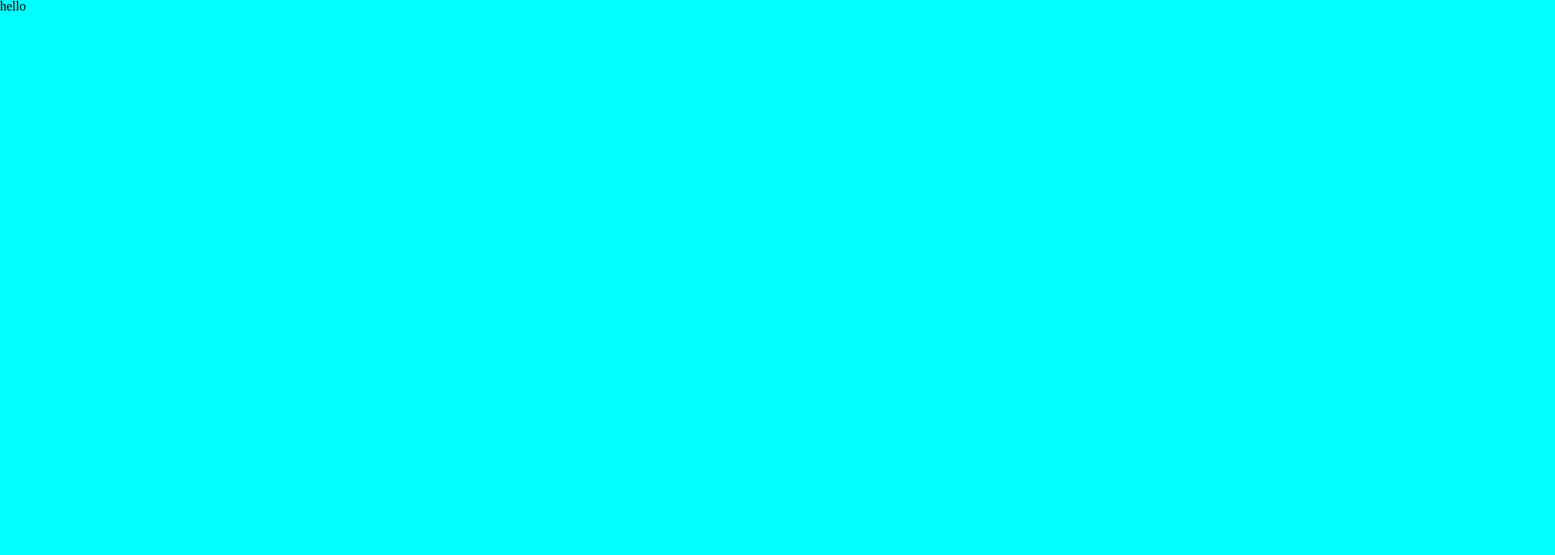
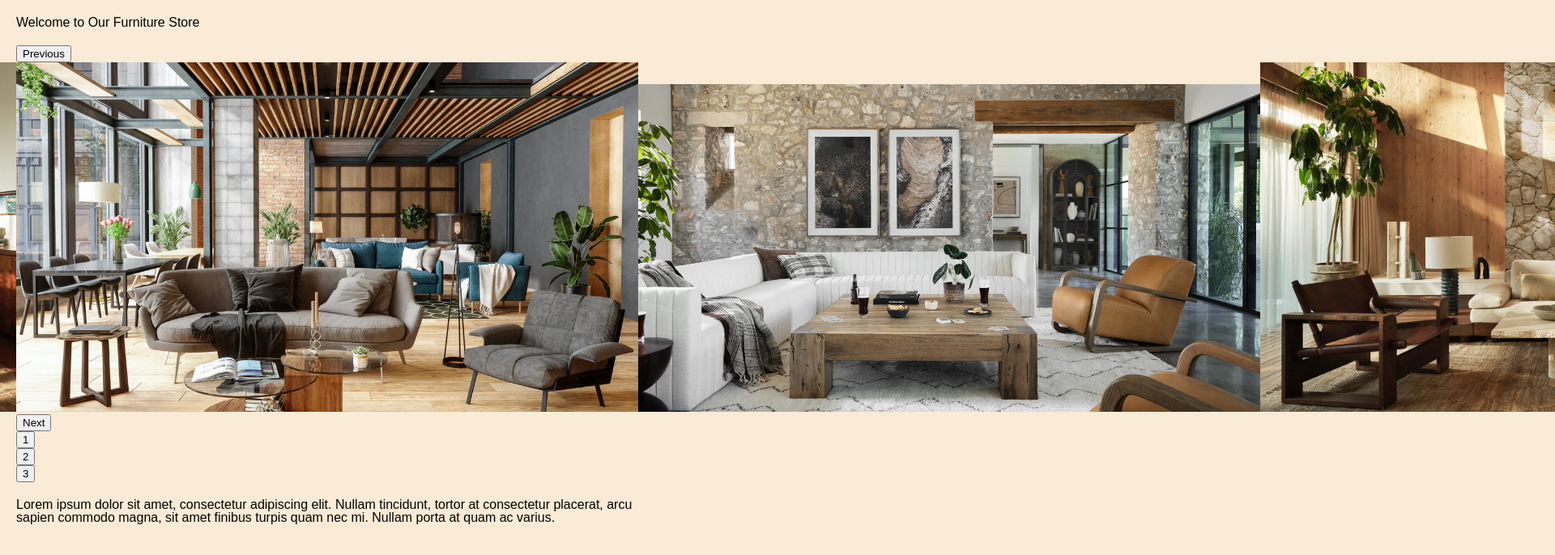
Before and after one commit to sajaffrey/js-library, a website: page index.html in a window 1280 px wide. Shown: the top 686 px of the page at 81% size, 1920 px wide, since content can reach past the window. Drawn offline with nearby package versions, Linux system fonts and the light colour scheme.

Commit message:
a commit

```diff
--- a/assets/css/style.css
+++ b/assets/css/style.css
@@ -1,4 +1,30 @@
-body{
-    background-color: aqua;
+/* Mobile-first responsive styles */
+    body {
+        font-family: Arial, sans-serif;
+        margin: 0;
+        padding: 0;
+        background-color: antiquewhite;
+      }
 
+      /* Hide the scrollbar */
+body::-webkit-scrollbar {
+    display: none;
 }
+
+      .container {
+        max-width: 100%;
+        padding: 20px;
+      }
+      .slider {
+        margin: 20px auto;
+      }
+      .slider img {
+        max-width: 100%;
+        height: auto;
+      }
+      /* Media query for desktop */
+      @media screen and (min-width: 768px) {
+        .container {
+          max-width: 768px;
+        }
+      }
--- a/assets/main/main.js
+++ b/assets/main/main.js
@@ -0,0 +1,9 @@
+// Your custom JavaScript using third-party libraries
+    // Example: Initialize Slick slider
+    $(document).ready(function(){
+        $('.slider').slick({
+          dots: true,
+          autoplay: true,
+          autoplaySpeed: 1000
+        });
+      });
--- a/index.html
+++ b/index.html
@@ -5,12 +5,25 @@
     <meta name="viewport" content="width=device-width, initial-scale=1.0">
     <title>Document</title>
 
+     <!-- Third-party JavaScript libraries -->
+  <script src="https://cdnjs.cloudflare.com/ajax/libs/jquery/3.6.0/jquery.min.js"></script>
+  <script src="https://cdnjs.cloudflare.com/ajax/libs/slick-carousel/1.8.1/slick.min.js"></script>
+  <script src="https://cdnjs.cloudflare.com/ajax/libs/axios/0.21.4/axios.min.js"></script>
+  <script src="https://cdnjs.cloudflare.com/ajax/libs/lodash.js/4.17.21/lodash.min.js"></script>
+
     <link rel="stylesheet" href="https://cdn.jsdelivr.net/npm/reset-css@3.0.0/reset.min.css" />
     <link rel="stylesheet" href="/assets/css/style.css" />
 </head>
 <body>
-
-    <h1>hello</h1>
+    <div class="container">
+        <h1>Welcome to Our Furniture Store</h1>
+        <div class="slider">
+          <img src="/assets/images/9-best-online-furniture-stores-to-browse-for-new-home-furnishings.webp" alt="Furniture 1">
+          <img src="/assets/images/Belmont_8979d2ea-2229-435c-9692-f705085c45d3_1445x.webp" alt="Furniture 2">
+          <img src="/assets/images/online furniture stores 210224 MAIN SH_MODERN_COMFY_TRULLO SOFA_2460_F1 COPY.webp" alt="Furniture 3">
+        </div>
+        <p>Lorem ipsum dolor sit amet, consectetur adipiscing elit. Nullam tincidunt, tortor at consectetur placerat, arcu sapien commodo magna, sit amet finibus turpis quam nec mi. Nullam porta at quam ac varius.</p>
+      </div>
 
     <script src="assets/main/main.js"></script>
 </body>
```
Also changed, not shown: assets/images/9-best-online-furniture-stores-to-browse-for-new-home-furnishings.webp (added), assets/images/Belmont_8979d2ea-2229-435c-9692-f705085c45d3_1445x.webp (added), assets/images/online furniture stores 210224 MAIN SH_MODERN_COMFY_TRULLO SOFA_2460_F1 COPY.webp (added).
